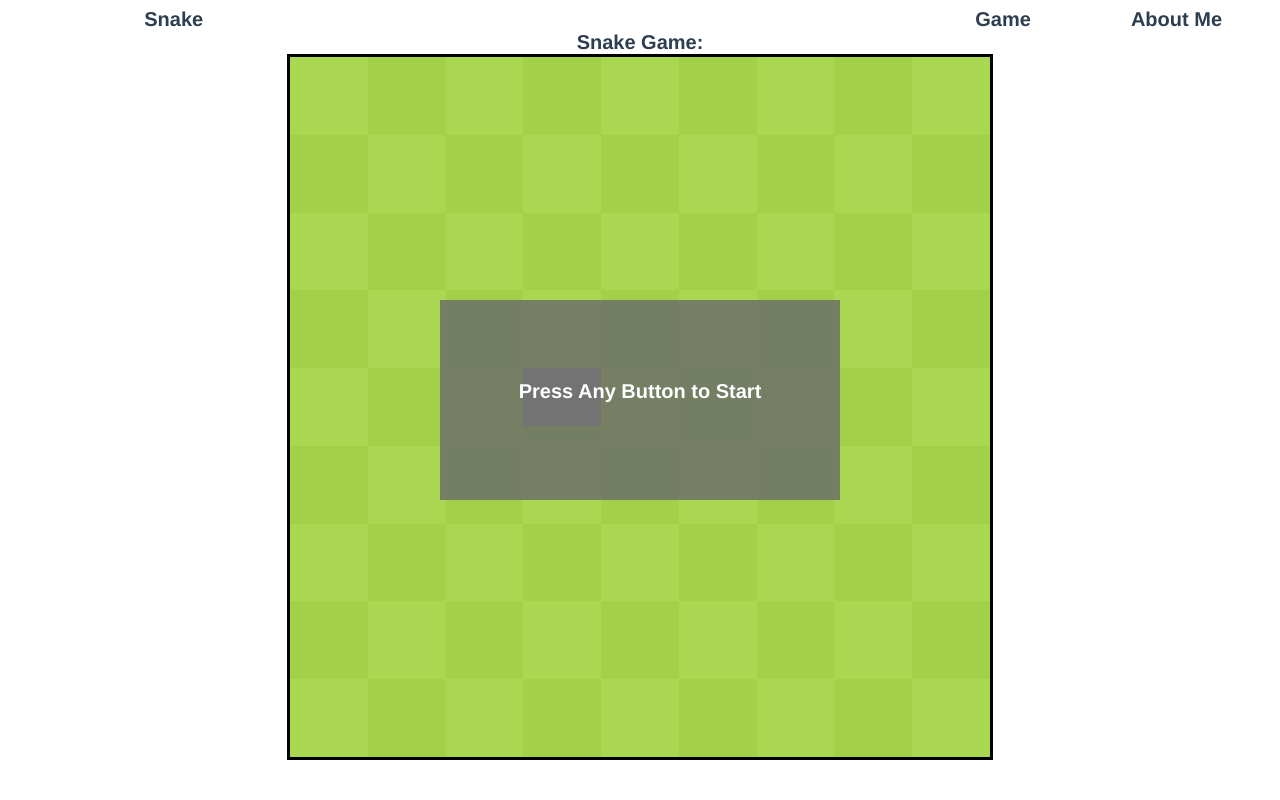
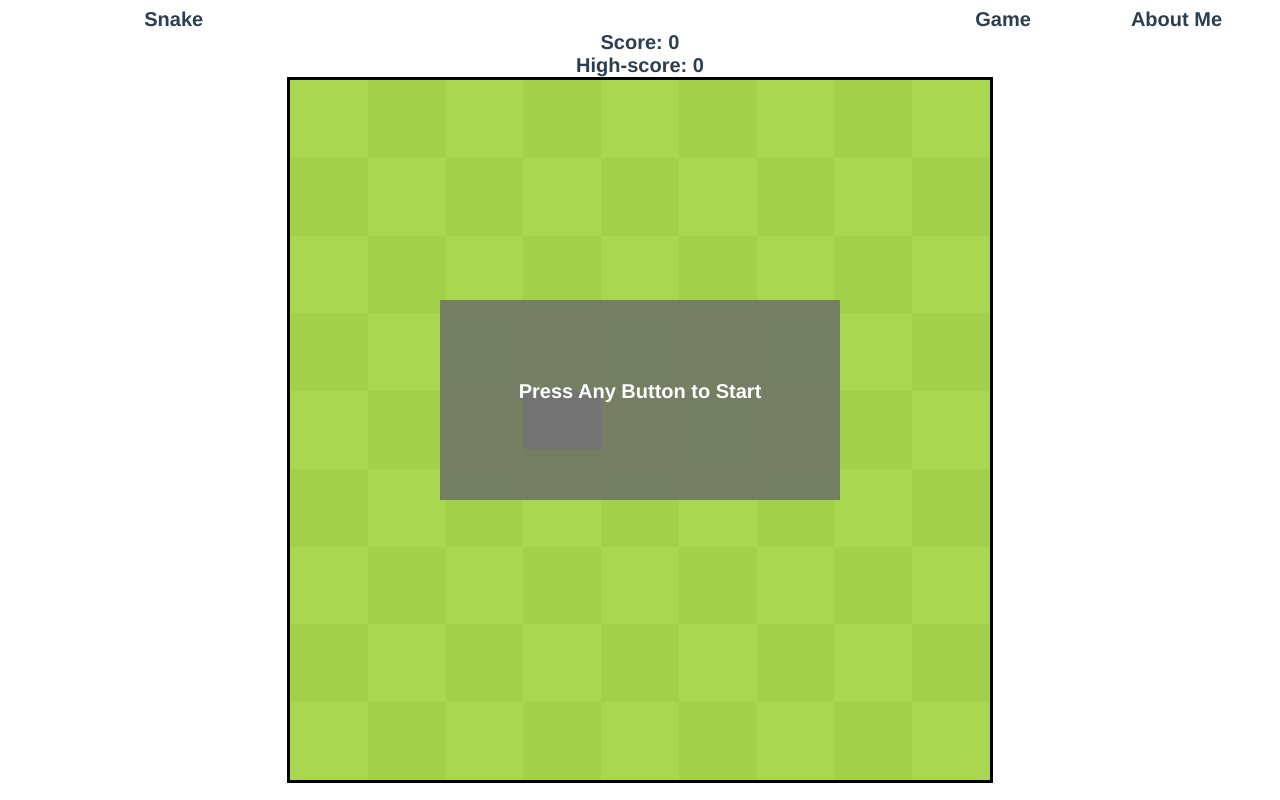
Before and after one commit to Florexianer/VueJSnake, a Vue app: page / in a window 1280 px wide. Built offline with nearby package versions, Linux system fonts and the light colour scheme; grey boxes are pictures that could not be loaded.

Commit message:
score and highscore is now displayed

```diff
--- a/src/components/GameField.vue
+++ b/src/components/GameField.vue
@@ -47,6 +47,7 @@ export default {
       handle: null,
       apple: null,
       gameOver: null,
+      highscore: 0,
       settings: {
         width: 9
       }
@@ -77,6 +78,8 @@ export default {
         if(this.locations.includes(futureX + futureY*this.settings.width)) {
           this.gameOver = true
           this.paused = true
+          this.highscore = this.bodySize - 3 > this.highscore ? this.bodySize - 3 : this.highscore
+          this.$emit('highscore',(this.highscore))
           return
         }
 
@@ -88,6 +91,7 @@ export default {
 
         if(this.apple === this.head.xPosition + this.head.yPosition*this.settings.width) {
           this.bodySize++
+          this.$emit('score', (this.bodySize - 3))
           this.apple = this.getRandomPosOnBoard()
         }
       }
--- a/src/components/GameView.vue
+++ b/src/components/GameView.vue
@@ -1,7 +1,9 @@
 <template>
   <div>
-    Snake Game:
-    <game-field/>
+    Score: {{score}}
+    <br>
+    High-score: {{highscore}}
+    <game-field @highscore="getHighscore" @score="getScore"/>
   </div>
 </template>
 
@@ -9,7 +11,23 @@
 import GameField from "@/components/GameField";
 export default {
 name: "GameView",
-  components: {GameField}
+  components: {GameField},
+  data() {
+    return {
+      highscore: 0,
+      score: 0
+    }
+  },
+
+  methods: {
+    getHighscore(highscore) {
+      console.log(highscore)
+      this.highscore = parseInt(highscore)
+    },
+    getScore(score) {
+      this.score = parseInt(score)
+    }
+  }
 }
 </script>
 
```
